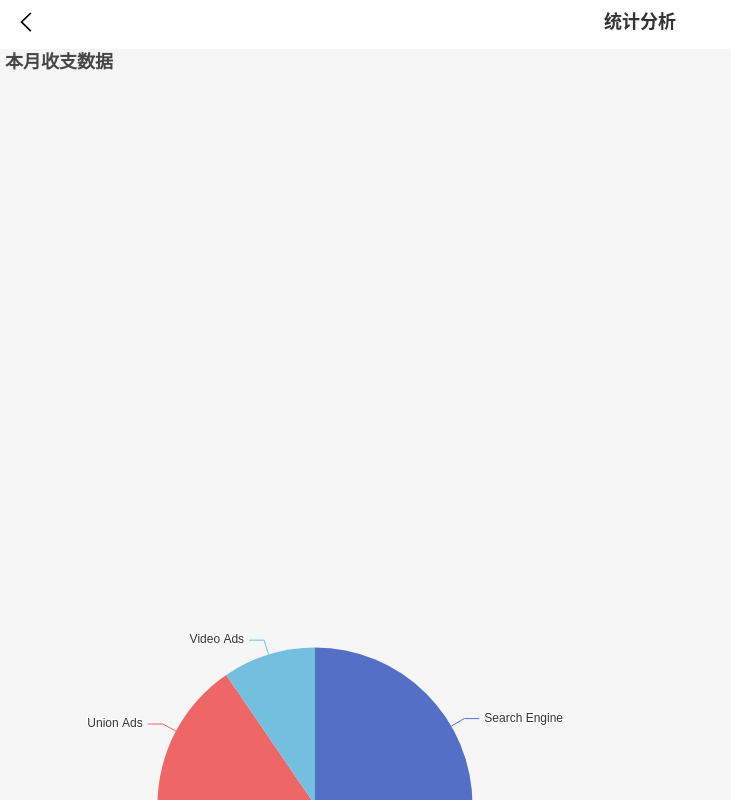
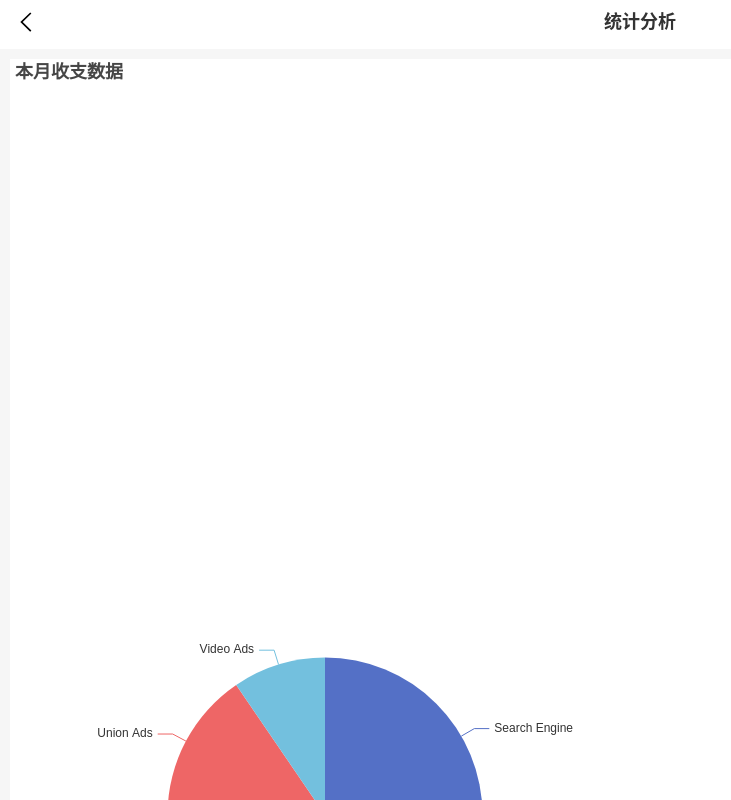
Before and after one commit to Monroe-Ma/handsAccount, a React app: page /#/analysis in a window 1280 px wide. Shown: the top 800 px of the page, without its empty margins (0-731 px from the left). Built offline with nearby package versions, Linux system fonts and the light colour scheme.

Commit message:
优化echarts布局

```diff
--- a/src/view/AccountBook/Monthly.tsx
+++ b/src/view/AccountBook/Monthly.tsx
@@ -77,9 +77,7 @@ const Monthly = () => {
       return r
     }
   })
-  console.log(records);
-
-
+  // console.log(records);
   const hash:{[K: string]:RecordsItem[]} = {}
   selectCategory.forEach((r) => {
     const key = day(r.createdAt).format("MM月DD日")
--- a/src/view/Analysis.tsx
+++ b/src/view/Analysis.tsx
@@ -4,13 +4,20 @@ import AnalysisEcharts from './AnalysisEcharts';
 
 const Analysis = () => {
   const [option, setOption] = useState({
+
       title: {
     text: '本月收支数据',
     left: 'left'
   },
   tooltip: {
     trigger: 'item'
-  },
+    },
+  grid: {
+    left: 12,
+    top: 0,
+    right: 0,
+    bottom: 0
+},
   legend: {
     orient: 'vertical',
     right: 'right',
@@ -18,6 +25,7 @@ const Analysis = () => {
   },
   series: [
     {
+
       name: 'Access From',
       type: 'pie',
       radius: '50%',
--- a/src/view/AnalysisEcharts.tsx
+++ b/src/view/AnalysisEcharts.tsx
@@ -1,8 +1,13 @@
 import React, { useEffect, useRef } from 'react';
 import * as echarts from 'echarts';
+import  styled  from 'styled-components';
 type Prop = {
   option :object
 }
+const Wrapper = styled.div`
+ background-color: #fff;
+ margin: 10px;
+`;
 const AnalysisEcharts: React.FC<Prop> = (props) => {
 
   const {option } =props
@@ -27,9 +32,11 @@ const AnalysisEcharts: React.FC<Prop> = (props) => {
   }, [option])
 
   return (
+    <Wrapper>
     <div
       ref={container}
-    />
+      />
+      </Wrapper>
   )
 }
 export default AnalysisEcharts;
```
